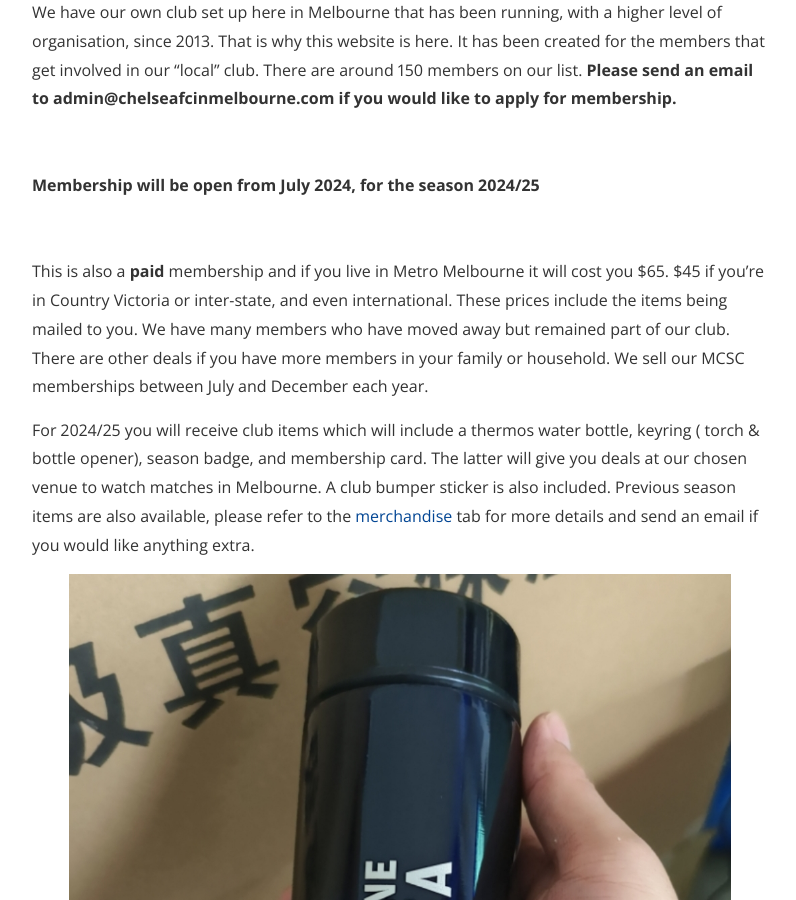
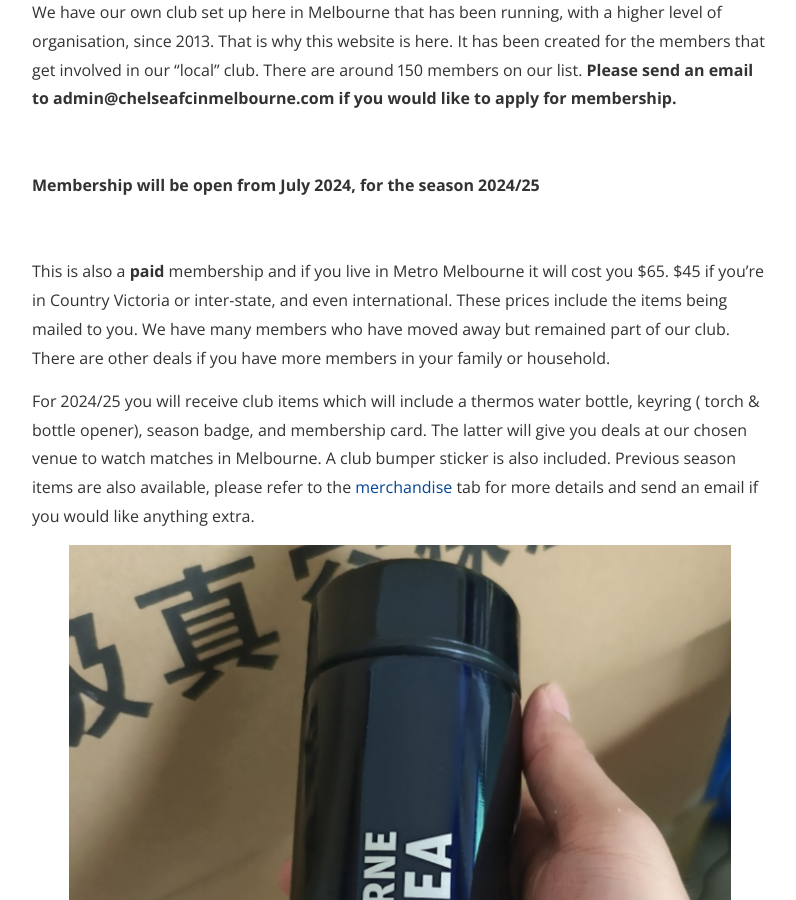
Before and after one commit to Foxh0und/MCSC, a Jekyll site: the page built from membership.md, in a window 1280 px wide and 900 px high, scrolled down 432 px. Shown: the whole window, without its empty margins (240-1036 px from the left). Built offline with Jekyll 4.4.1, drawn with Linux system fonts in a browser that asks for light colours; nearby versions of some CDN libraries.

Commit message:
Update membership.md

```diff
--- a/membership.md
+++ b/membership.md
@@ -17,7 +17,7 @@ We have our own club set up here in Melbourne that has been running, with a high
 <br>
 
 This is also a **paid** membership and if you live in Metro Melbourne it will cost you $65. $45 if you’re in Country Victoria or inter-state, and even international. These prices include the items being mailed to you.
-We have many members who have moved away but remained part of our club. There are other deals if you have more members in your family or household. We sell our MCSC memberships between July and December each year.
+We have many members who have moved away but remained part of our club. There are other deals if you have more members in your family or household.
 
 For 2024/25 you will receive club items which will include a thermos water bottle, keyring ( torch & bottle opener), season badge, and membership card. The latter will give you deals at our chosen venue to watch matches in Melbourne. A club bumper sticker is also included. Previous season items are also available, please refer to the
 [merchandise](https://www.chelseafcinmelbourne.com/Merchandise/) tab for more details and send an email if you would like anything extra.
```
